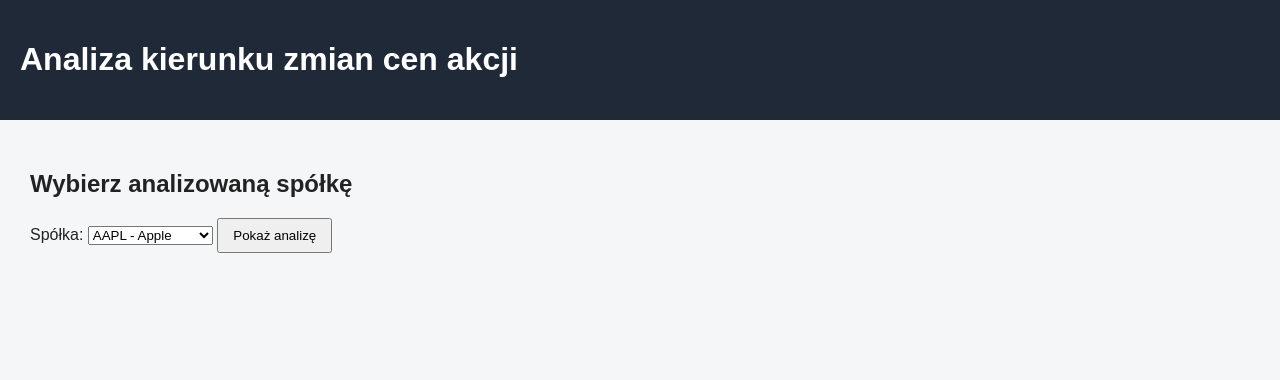
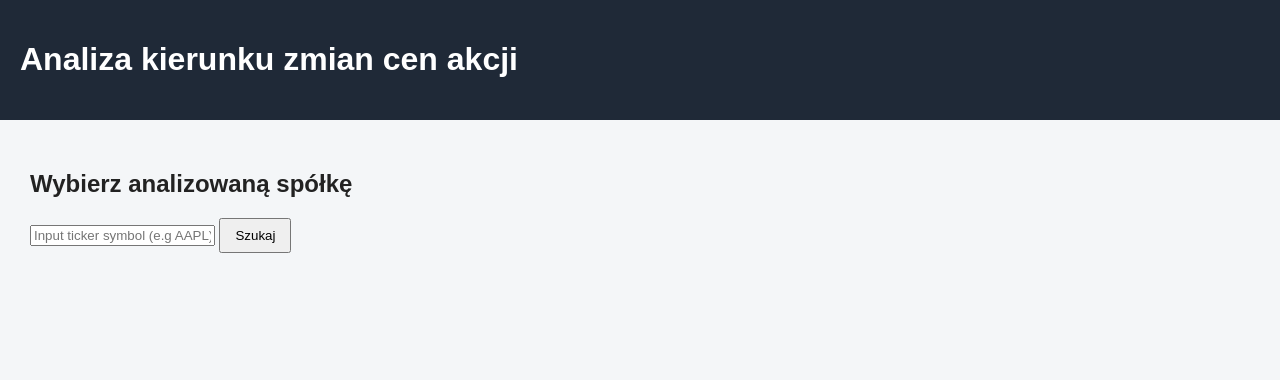
Before and after one commit to tier7/stock-trend-predictor, a Flask app: page / in a window 1280 px wide. Shown: the top 380 px of the page. Run offline with Flask 3, Linux system fonts and the light colour scheme.

Commit message:
Replace company dropdown with ticker search

```diff
--- a/app.py
+++ b/app.py
@@ -12,14 +12,14 @@ COMPANIES = {
     "NVDA": "Nvidia"
 }
 
-
 @app.route("/", methods=["GET", "POST"])
 def index():
     if request.method == "POST":
         ticker = request.form.get("ticker")
+        ticker = ticker.upper().strip()
         return redirect(url_for("stock", ticker=ticker))
 
-    return render_template("index.html", companies=COMPANIES)
+    return render_template("index.html")
 
 
 @app.route("/stock/<ticker>")
--- a/templates/index.html
+++ b/templates/index.html
@@ -4,14 +4,7 @@
 <h2>Wybierz analizowaną spółkę</h2>
 
 <form method="POST">
-    <label for="ticker">Spółka:</label>
-
-    <select name="ticker" id="ticker">
-        {% for ticker, name in companies.items() %}
-            <option value="{{ ticker }}">{{ ticker }} - {{ name }}</option>
-        {% endfor %}
-    </select>
-
-    <button type="submit">Pokaż analizę</button>
+    <input type="text" name="ticker" placeholder="Input ticker symbol (e.g AAPL)">
+    <button type="submit">Szukaj</button>
 </form>
 {% endblock %}
```
